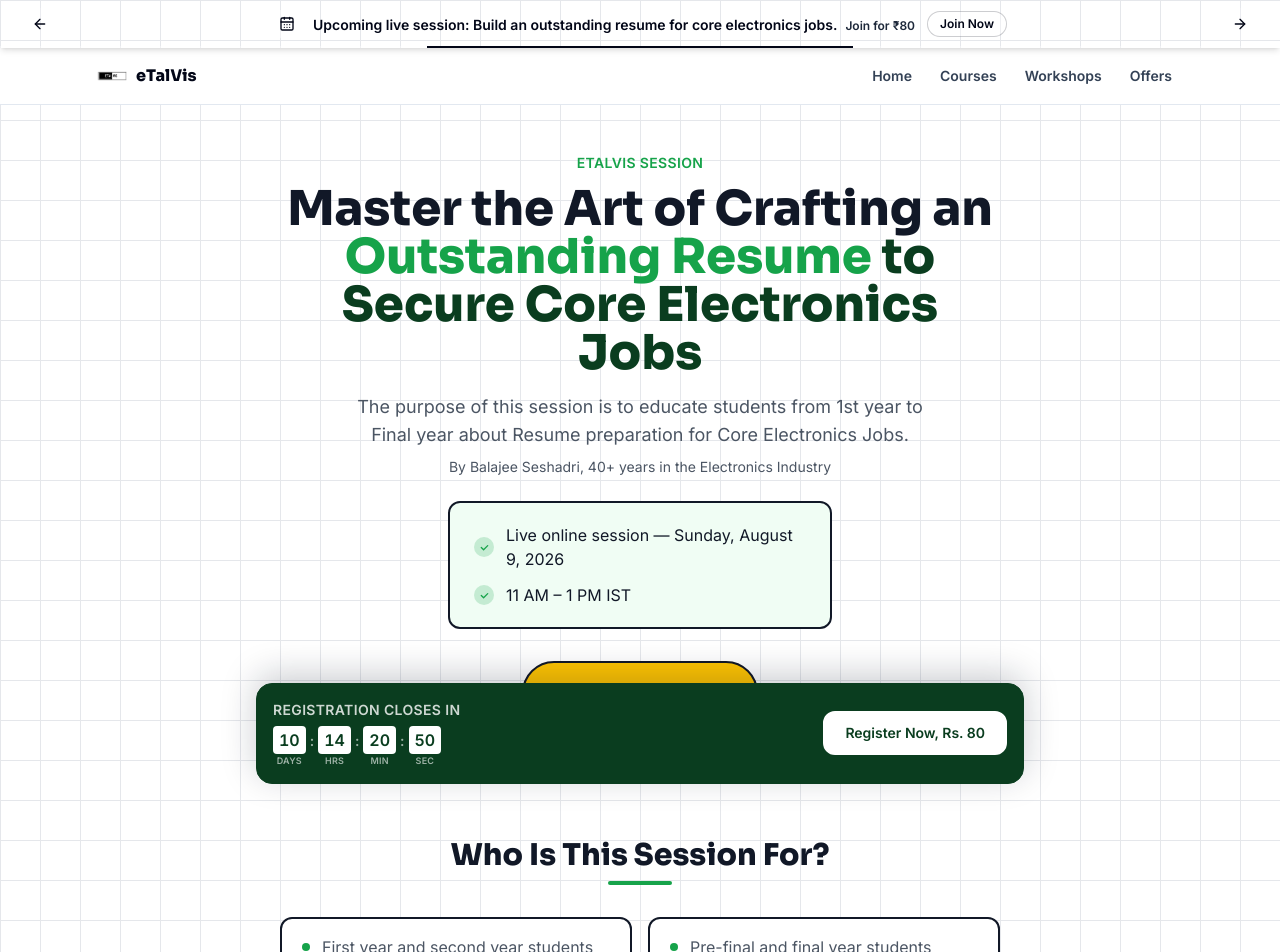
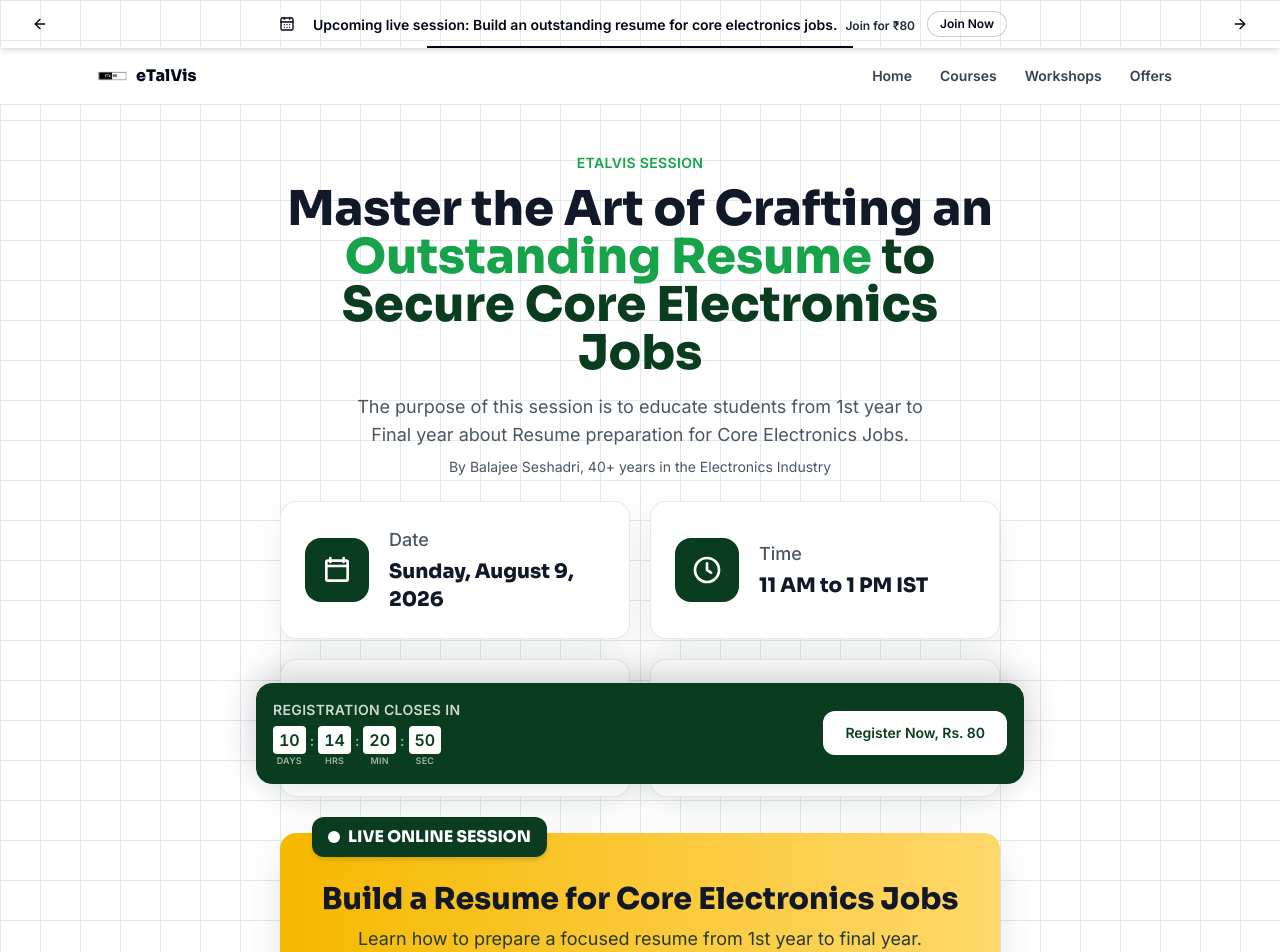
Before and after one commit to raghavkanva/nextjs-boilerplate, a Next.js app: page /resume-session in a window 1280 px wide. Shown: the top 952 px of the page. Built offline with nearby package versions, Linux system fonts and the light colour scheme.

Commit message:
Update page.tsx

```diff
--- a/app/resume-session/page.tsx
+++ b/app/resume-session/page.tsx
@@ -76,27 +76,90 @@ const topics = [
   },
 ];
 
-function DeliveryBox() {
+function SessionDetails() {
+  const details = [
+    {
+      label: "Date",
+      value: "Sunday, August 9, 2026",
+      icon: (
+        <svg viewBox="0 0 24 24" fill="none" aria-hidden="true">
+          <path d="M7 3v3M17 3v3M4 9h16M5 5h14a1 1 0 0 1 1 1v13a1 1 0 0 1-1 1H5a1 1 0 0 1-1-1V6a1 1 0 0 1 1-1Z" stroke="currentColor" strokeWidth="2" strokeLinecap="round" strokeLinejoin="round" />
+        </svg>
+      ),
+    },
+    {
+      label: "Time",
+      value: "11 AM to 1 PM IST",
+      icon: (
+        <svg viewBox="0 0 24 24" fill="none" aria-hidden="true">
+          <circle cx="12" cy="12" r="9" stroke="currentColor" strokeWidth="2" />
+          <path d="M12 7v5l3 2" stroke="currentColor" strokeWidth="2" strokeLinecap="round" strokeLinejoin="round" />
+        </svg>
+      ),
+    },
+    {
+      label: "For Students",
+      value: "1st Year to Final Year",
+      icon: (
+        <svg viewBox="0 0 24 24" fill="none" aria-hidden="true">
+          <path d="m3 9 9-5 9 5-9 5-9-5Z" stroke="currentColor" strokeWidth="2" strokeLinejoin="round" />
+          <path d="M7 12.5V17c2.8 2 7.2 2 10 0v-4.5M21 9v6" stroke="currentColor" strokeWidth="2" strokeLinecap="round" strokeLinejoin="round" />
+        </svg>
+      ),
+    },
+    {
+      label: "After-session Support",
+      value: "Doubts Cleared on WhatsApp",
+      icon: (
+        <svg viewBox="0 0 24 24" fill="none" aria-hidden="true">
+          <path d="M20 11.5a8 8 0 0 1-11.8 7L4 20l1.4-4A8 8 0 1 1 20 11.5Z" stroke="currentColor" strokeWidth="2" strokeLinecap="round" strokeLinejoin="round" />
+          <path d="M8.5 9.5c.6 2.2 1.8 3.4 4 4l1.2-1.1c.2-.2.5-.2.8-.1l2 .9" stroke="currentColor" strokeWidth="1.8" strokeLinecap="round" strokeLinejoin="round" />
+        </svg>
+      ),
+    },
+  ];
+
   return (
-    <div className="rounded-xl border-2 border-text bg-surface px-6 py-5 max-w-sm mx-auto text-left">
-      <ul className="flex flex-col gap-3">
-        <li className="flex items-center gap-3 text-base text-text">
-          <span className="shrink-0 w-5 h-5 rounded-full bg-amber/20 flex items-center justify-center">
-            <svg width="11" height="11" viewBox="0 0 24 24" fill="none" className="text-amber">
-              <path d="M5 12l5 5 9-9" stroke="currentColor" strokeWidth="2.8" strokeLinecap="round" strokeLinejoin="round" />
-            </svg>
-          </span>
-          Live online session — Sunday, August 9, 2026
-        </li>
-        <li className="flex items-center gap-3 text-base text-text">
-          <span className="shrink-0 w-5 h-5 rounded-full bg-amber/20 flex items-center justify-center">
-            <svg width="11" height="11" viewBox="0 0 24 24" fill="none" className="text-amber">
-              <path d="M5 12l5 5 9-9" stroke="currentColor" strokeWidth="2.8" strokeLinecap="round" strokeLinejoin="round" />
-            </svg>
-          </span>
-          11 AM – 1 PM IST
-        </li>
-      </ul>
+    <div className="mx-auto w-full max-w-3xl">
+      <div className="grid grid-cols-2 gap-3 md:gap-5">
+        {details.map((detail) => (
+          <div
+            key={detail.label}
+            className="flex min-h-[116px] items-center gap-3 rounded-2xl border border-[#0A3D1F]/10 bg-white px-3 py-4 text-left shadow-[0_12px_34px_rgba(10,61,31,0.08)] md:min-h-[138px] md:gap-5 md:px-6"
+          >
+            <span className="flex h-12 w-12 shrink-0 items-center justify-center rounded-xl bg-[#0A3D1F] p-3 text-white md:h-16 md:w-16 md:rounded-2xl md:p-4">
+              {detail.icon}
+            </span>
+            <span className="min-w-0">
+              <span className="mb-1 block text-xs font-medium text-muted md:text-lg">
+                {detail.label}
+              </span>
+              <strong className="block font-display text-sm font-extrabold leading-snug text-text md:text-xl">
+                {detail.value}
+              </strong>
+            </span>
+          </div>
+        ))}
+      </div>
+
+      <div className="relative mt-7 overflow-visible rounded-2xl bg-gradient-to-r from-[#F6B900] to-[#FFD86B] px-5 pb-6 pt-10 text-center shadow-[0_16px_40px_rgba(10,61,31,0.12)] md:mt-9 md:px-8 md:pb-8 md:pt-12">
+        <span className="absolute -top-4 left-5 inline-flex items-center gap-2 rounded-xl bg-[#0A3D1F] px-4 py-2 font-display text-sm font-extrabold text-white shadow-md md:left-8 md:text-base">
+          <span className="h-3 w-3 rounded-full bg-white" />
+          LIVE ONLINE SESSION
+        </span>
+        <h2 className="font-display text-xl font-extrabold leading-tight text-text md:text-3xl">
+          Build a Resume for Core Electronics Jobs
+        </h2>
+        <p className="mx-auto mt-2 max-w-2xl text-sm leading-relaxed text-[#253A31] md:text-lg">
+          Learn how to prepare a focused resume from 1st year to final year.
+        </p>
+        <div className="mt-5 flex flex-col items-center justify-center gap-2 sm:flex-row sm:gap-4">
+          <CtaButton location="hero_details" />
+          <p className="text-sm font-medium text-[#253A31] md:text-base">
+            One-time registration. No hidden charges.
+          </p>
+        </div>
+      </div>
     </div>
   );
 }
@@ -168,10 +231,8 @@ export default function ResumeSessionPage() {
           By Balajee Seshadri, 40+ years in the Electronics Industry
         </p>
         <div className="mb-8">
-          <DeliveryBox />
+          <SessionDetails />
         </div>
-        <CtaButton location="hero" />
-        <p className="text-sm text-muted mt-3">Rs. {PRICE} — one-time registration.</p>
       </section>
 
       {/* For Whom */}
```
